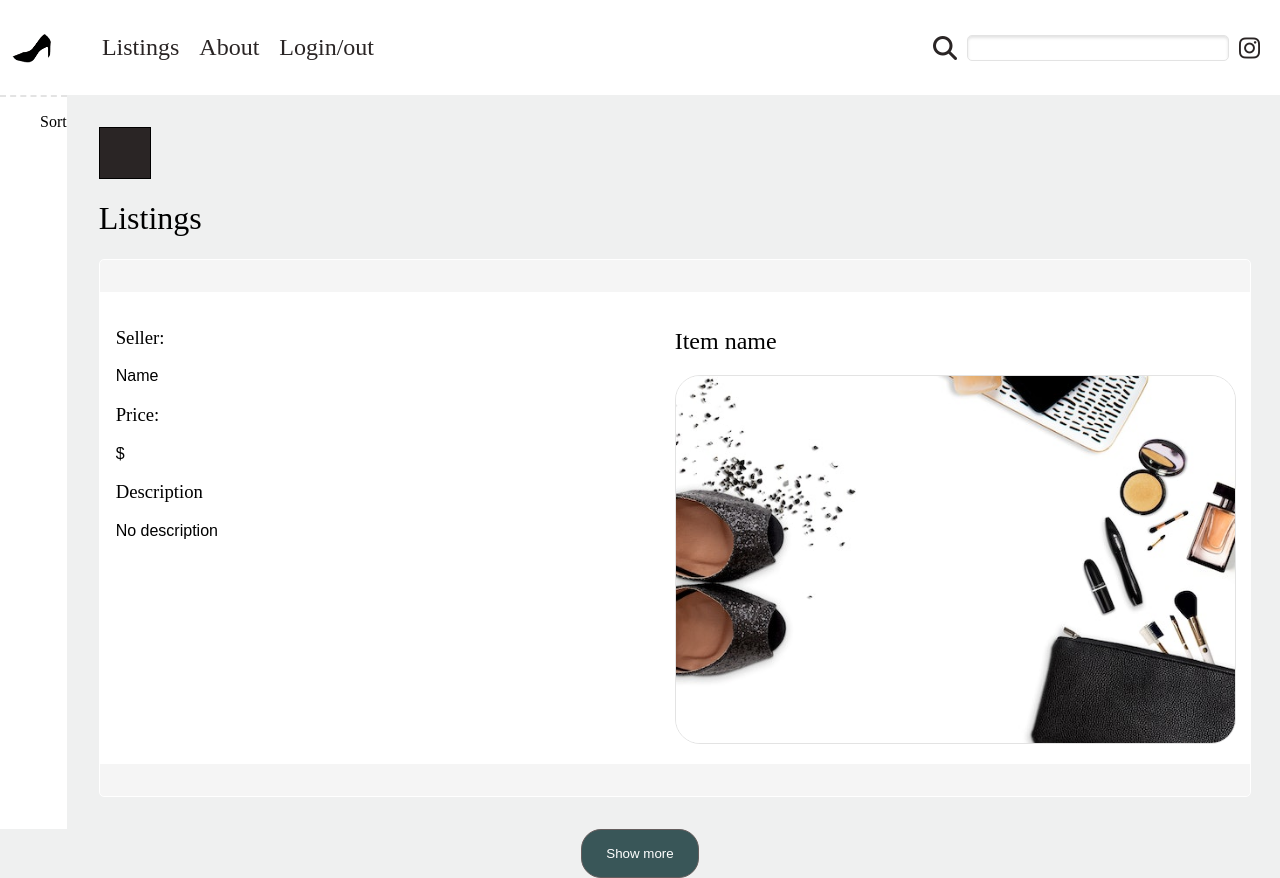
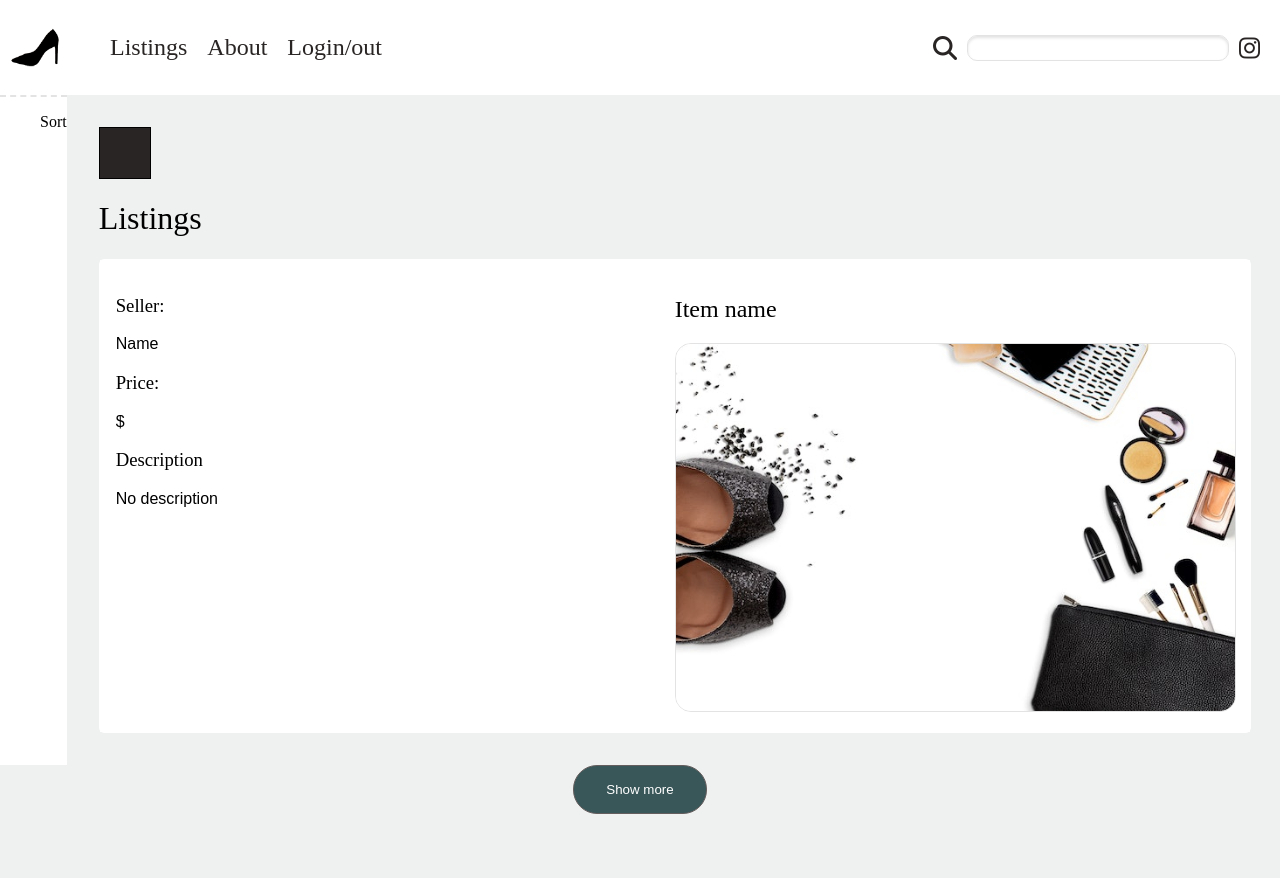
Before and after one commit to trine-marie-sandberg/fashion-auctions, a website with bundled scripts: page index.html in a window 1280 px wide. After the commit the page ends 814 px from the top, so only its background shows below. Built offline with nearby package versions, Linux system fonts and the light colour scheme; files whose address does not match are found by name; a web font is replaced by a local one.

Commit message:
update styling

```diff
--- a/index.html
+++ b/index.html
@@ -14,7 +14,7 @@
 <body class="bg-grey-bg">
     <header class="flex flex-between flex-center-h bg-white color-black">
         <div class="flex flex-center-h">
-            <img src="./src/assets/img/logo.png" class="logo img-auto">
+            <img src="./src/assets/img/logo.png" class="logo">
             <nav class="nav flex flex-center-v">
                 <ul class="topnav flex" id="topnav">
                     <li class="padding-xs"><a href="/index.html">Listings</a></li>
@@ -27,7 +27,7 @@
         <div class="flex flex-between">
             <div class="flex flex-center-v">
                 <i class="fa-solid fa-magnifying-glass padding-xs"></i>
-                <input type="text" class="search half-size-h border-grey-contrast-slight box-shaddow-grey-contrast-slight">
+                <input type="text" class="search half-size-h border-grey-contrast-slight box-shaddow-grey-contrast-slight border-radius-xs">
             </div>
             <i class="fa-brands fa-instagram padding-xs"></i>
         </div>
@@ -55,13 +55,13 @@
                             </div>
                             <div>
                                 <h2 class="listing-name">Item name</h2>
-                                <img src="./src/assets/img/placeholder-img.jpg" class="listing-img img-auto border-grey-contrast-slight">
+                                <img src="./src/assets/img/placeholder-img.jpg" class="listing-img img-auto border-grey-contrast-slight border-radius-sm">
                             </div>
                         </div>
                     </div>
                 </div>
             </div>
-            <button class="btn-main-center bg-primary color-white border-grey-contrast-dark">Show more</button>
+            <button class="btn bg-primary color-white border-grey-contrast-dark center">Show more</button>
         </div>
     </main>
     <footer></footer>
--- a/src/css/layout-componments/header.css
+++ /dev/null
@@ -1,8 +0,0 @@
-.logo {
-    max-height: var(--l);
-}
-
-.search {
-    width: 20vw;
-    border-radius: 5px;
-}
--- a/src/css/stylesheet.css
+++ b/src/css/stylesheet.css
@@ -1,4 +1,4 @@
-@import url(/src/css/variables-and-generic/sizing.css);
+/* @import url(/src/css/variables-and-generic/sizing.css); */
 @import url(/src/css/variables-and-generic/generic-styles.css);
 @import url(/src/css/variables-and-generic/buttons.css);
 @import url(/src/css/layout-componments/header.css);
--- a/src/css/variables-and-generic/generic-styles.css
+++ b/src/css/variables-and-generic/generic-styles.css
@@ -21,7 +21,13 @@ p {
 .img-auto {
     height: auto;
     width: 100%;
-    border-radius: 25px;
+}
+.center {
+    margin: 0 auto;
+}
+
+.half-size-h {
+    height: 50%;
 }
 
 li {
--- a/src/scss/index.scss
+++ b/src/scss/index.scss
@@ -55,6 +55,9 @@ $sizes: (
     .padding-#{$key} {
         padding: $val;
     }
+    .border-radius-#{$key} {
+        border-radius: $val;
+    }
 };
 
 @import "responsive";
--- a/src/scss/responsive.scss
+++ b/src/scss/responsive.scss
@@ -26,6 +26,17 @@ $breakpoints: (
     }
     .content-and-sidebar {
         flex-wrap: wrap;
+    }
+    .logo {
+        height: auto;
+        width: 50px;
+    }
+    .btn {
+        padding: map-get($sizes, sm) map-get($sizes, lg);
+        border-radius: map-get($sizes, med);
+    }
+    .search {
+        width: 20vw;
     }
 }
 
```
Also changed, not shown: dist/css/index.css, 1 other file.
